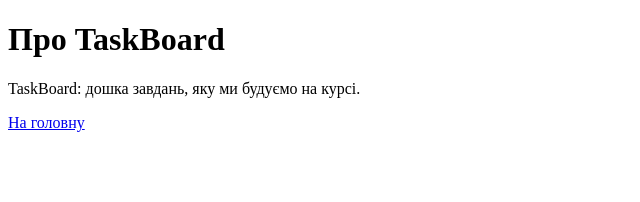
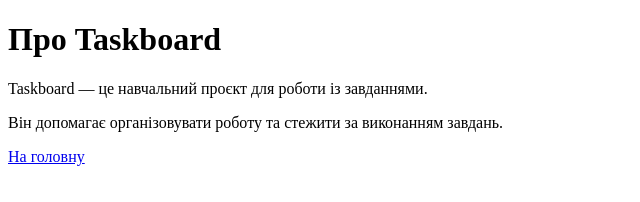
Before and after one commit to kondratiukdoipz24-crypto/WebDev-Kondratiuk, a plain HTML site: page about.html in a window 1280 px wide. Shown: the whole page, without its empty margins (0-640 px from the left). Drawn offline with Linux system fonts and the light colour scheme.

Commit message:
Додано сторінку про проєкт

```diff
--- a/about.html
+++ b/about.html
@@ -3,11 +3,13 @@
 <html lang="uk">
 <head>
     <meta charset="UTF-8">
+    <meta name="viewport" content="width=device-width, initial-scale=1.0">
     <title>Про проєкт</title>
 </head>
 <body>
-    <h1>Про TaskBoard</h1>
-    <p>TaskBoard: дошка завдань, яку ми будуємо на курсі.</p>
+    <h1>Про Taskboard</h1>
+    <p>Taskboard — це навчальний проєкт для роботи із завданнями.</p>
+    <p>Він допомагає організовувати роботу та стежити за виконанням завдань.</p>
     <a href="index.html">На головну</a>
 </body>
 </html>
```
